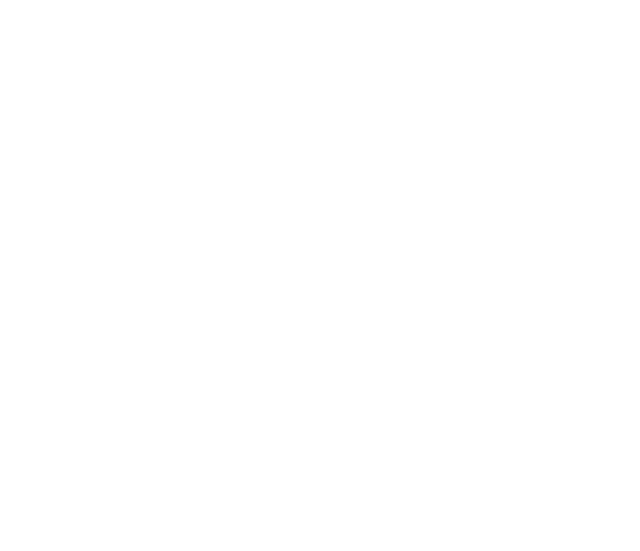
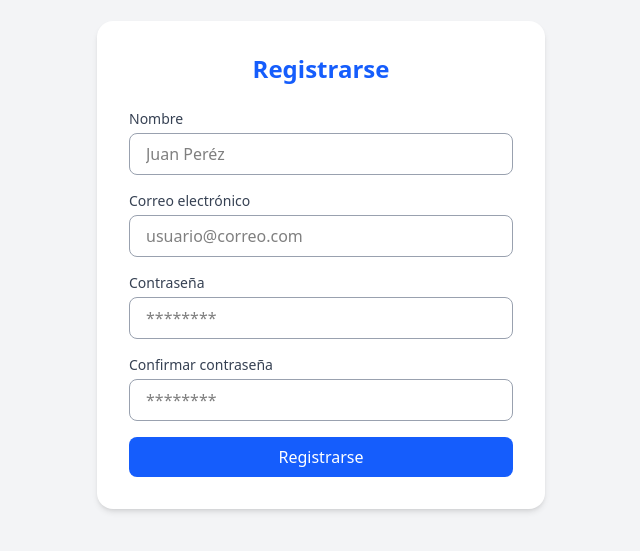
Before and after one commit to martinwilchesdev/hospital-frontend, a React (Vite) app: page /register in a window 1280 px wide. Before the commit this address had no page. Shown: the part 135-686 px from the top of the page, without its empty margins (319-959 px from the left). Built offline with nearby package versions, Linux system fonts and the light colour scheme.

Commit message:
Pagina de registro

```diff
--- a/src/App.jsx
+++ b/src/App.jsx
@@ -1,5 +1,8 @@
 import { Route, BrowserRouter as Router, Routes } from 'react-router-dom'
+
+// paginas
 import { Login } from './pages/Login'
+import { Register } from './pages/Register'
 
 // componente principal de la aplicacion
 function App() {
@@ -10,6 +13,7 @@ function App() {
       <Routes>
         {/* ruta para el login */}
         <Route path='/login' element={<Login />} />
+        <Route path='/register' element={<Register />} />
       </Routes>
     </Router>
   )
--- /dev/null
+++ b/src/pages/Register.jsx
@@ -0,0 +1,98 @@
+import { useState } from "react"
+import api from "../api/apiClient"
+
+export const Register = () => {
+    // estados para almacenar el email, password y confirmacion del password ingresados por el usuario
+    const [name, setName] = useState('')
+    const [email, setEmail] = useState('')
+    const [password, setPassword] = useState('')
+    const [confirmPassword, setConfirmPassword] = useState('')
+
+    // funcion a ejecutar cuando se haga clic en el boton registrarse
+    const handleRegister = async () => {
+        try {
+            const response = await api.post('/register', {
+                name,
+                email,
+                password,
+                password_confirmation: confirmPassword
+            })
+        } catch(error) {
+            alert(error.response.data.message ?? 'Ocurrio un error al realizar el registro')
+        }
+    }
+
+    return(
+        <div className="flex items-center justify-center min-h-screen bg-gray-100">
+            {/* contenedor del formulario de inicio de sesion */}
+            <div className="bg-white p-8 rounded-2xl shadow-md w-full max-w-md">
+                {/* titulo */}
+                <h2 className="text-2xl font-bold mb-6 text-center text-blue-600">Registrarse</h2>
+
+                {/* campo de nombre de usuario */}
+                <div className="mb-4">
+                    <label htmlFor="name" className="block text-sm font-medium text-gray-700 mb-1">
+                        Nombre
+                    </label>
+                    <input
+                        type="text"
+                        value={name}
+                        onChange={e => setName(e.target.value)}
+                        className="w-full px-4 py-2 border border-gray-400 rounded-lg focus:outline-none focus:ring-2 focus:ring-blue-500"
+                        placeholder="Juan Peréz"
+                    />
+                </div>
+
+                {/* campo de correo */}
+                <div className="mb-4">
+                    <label htmlFor="email" className="block text-sm font-medium text-gray-700 mb-1">
+                        Correo electrónico
+                    </label>
+                    <input
+                        type="email"
+                        value={email}
+                        onChange={e => setEmail(e.target.value)}
+                        className="w-full px-4 py-2 border border-gray-400 rounded-lg focus:outline-none focus:ring-2 focus:ring-blue-500"
+                        placeholder="usuario@correo.com"
+                    />
+                </div>
+
+                {/* campo de contraseña */}
+                <div className="mb-4">
+                    <label htmlFor="password" className="block text-sm font-medium text-gray-700 mb-1">
+                        Contraseña
+                    </label>
+                    <input
+                        type="password"
+                        value={password}
+                        onChange={e => setPassword(e.target.value)}
+                        className="w-full px-4 py-2 border border-gray-400 rounded-lg focus:outline-none focus:ring-2 focus:ring-blue-500"
+                        placeholder="********"
+                    />
+                </div>
+
+                {/* campo de confirmacion de contraseña */}
+                <div className="mb-4">
+                    <label htmlFor="confirmPassword" className="block text-sm font-medium text-gray-700 mb-1">
+                        Confirmar contraseña
+                    </label>
+                    <input
+                        type="password"
+                        value={confirmPassword}
+                        onChange={e => setConfirmPassword(e.target.value)}
+                        className="w-full px-4 py-2 border border-gray-400 rounded-lg focus:outline-none focus:ring-2 focus:ring-blue-500"
+                        placeholder="********"
+                    />
+                </div>
+
+                {/* botón de login */}
+                <button
+                    onClick={handleRegister}
+                    className="w-full bg-blue-600 text-white py-2 rounded-lg transition duration-300 cursor-pointer hover:bg-blue-700"
+                >
+                    Registrarse
+                </button>
+            </div>
+        </div>
+    )
+}
```
